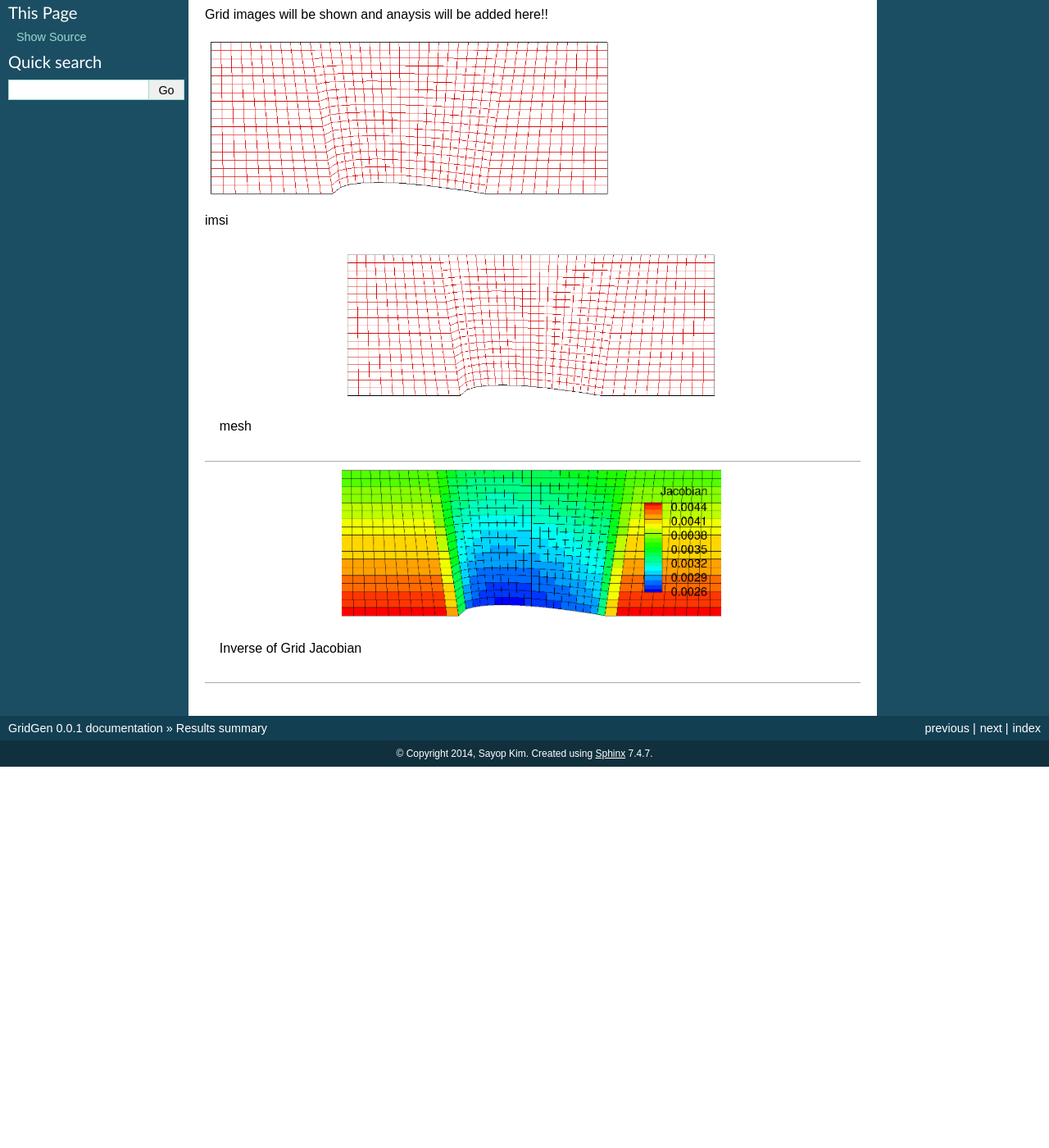
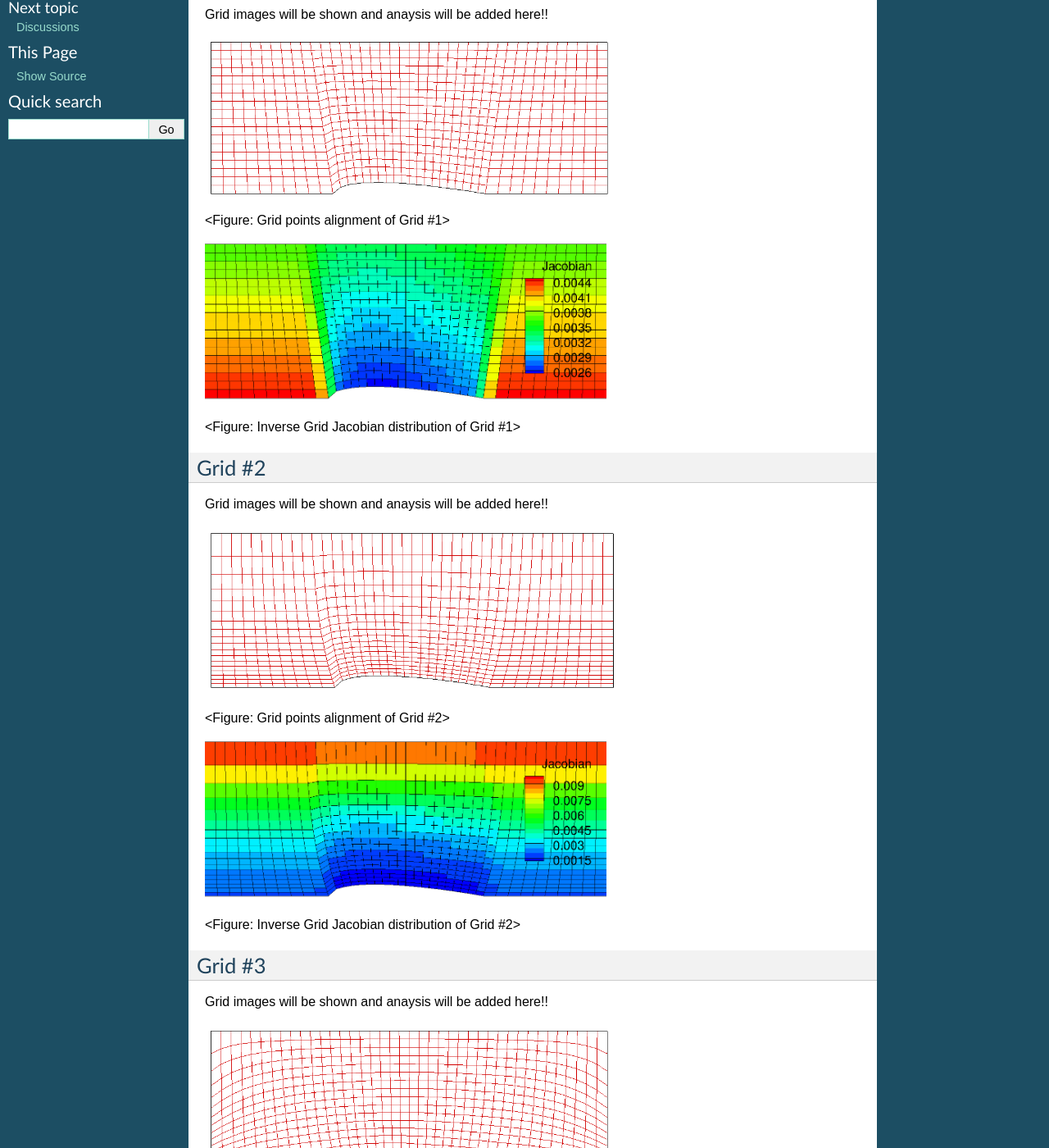
Before and after one commit to sayop/GridGen, a Sphinx documentation site: the page built from docs/source/Results/contents.rst, in a window 1280 px wide and 1400 px high, scrolled down 235 px. Shown: the whole window at 82% size. Built offline with Sphinx 7.4.7, drawn with Linux system fonts in a browser that asks for light colours; pages that are not in the unit, such as notebooks, are missing from menus; before the commit the page ends 1170 px from its top, so only the background shows below that; some of the changed text lies outside the part shown.

Commit message:
updated on grid mesh

```diff
--- a/docs/source/Results/contents.rst
+++ b/docs/source/Results/contents.rst
@@ -13,24 +13,59 @@ Grid #1
 Grid images will be shown and anaysis will be added here!!
 
 .. image:: ./images/mesh_pr01.png
-   :width: 500
+   :width: 500px
 
-imsi
+<Figure: Grid points alignment of Grid #1>
+
+.. image:: ./images/Jacobian_pr01.png
+   :width: 490px
+
+<Figure: Inverse Grid Jacobian distribution of Grid #1>
 
 
-.. table::
-   :class: borderless
+Grid #2
+-------
 
-   +-----------------------------------------+
-   | .. figure:: ./images/mesh_pr01.png      |
-   |    :width: 60%                          |
-   |    :align: center                       |
-   |                                         |
-   |    mesh                                 |
-   +-----------------------------------------+
-   | .. figure:: ./images/Jacobian_pr01.png  |
-   |    :width: 60%                          |
-   |    :align: center                       |
-   |                                         |
-   |    Inverse of Grid Jacobian             |
-   +-----------------------------------------+
+Grid images will be shown and anaysis will be added here!!
+
+.. image:: ./images/mesh_pr02.png
+   :width: 500px
+
+<Figure: Grid points alignment of Grid #2>
+
+.. image:: ./images/Jacobian_pr02.png
+   :width: 490px
+
+<Figure: Inverse Grid Jacobian distribution of Grid #2>
+
+
+Grid #3
+-------
+
+Grid images will be shown and anaysis will be added here!!
+
+.. image:: ./images/mesh_pr03.png
+   :width: 500px
+
+<Figure: Grid points alignment of Grid #3>
+
+.. image:: ./images/Jacobian_pr03.png
+   :width: 490px
+
+<Figure: Inverse Grid Jacobian distribution of Grid #3>
+
+
+Grid #4
+-------
+
+Grid images will be shown and anaysis will be added here!!
+
+.. image:: ./images/mesh_pr04.png
+   :width: 500px
+
+<Figure: Grid points alignment of Grid #4>
+
+.. image:: ./images/Jacobian_pr04.png
+   :width: 490px
+
+<Figure: Inverse Grid Jacobian distribution of Grid #4>
```
Also changed, not shown: 7 other files.
